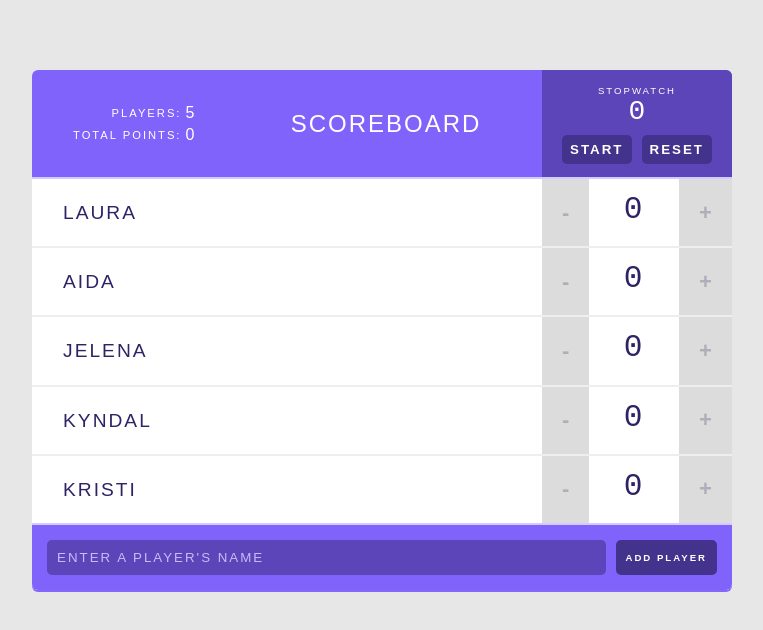
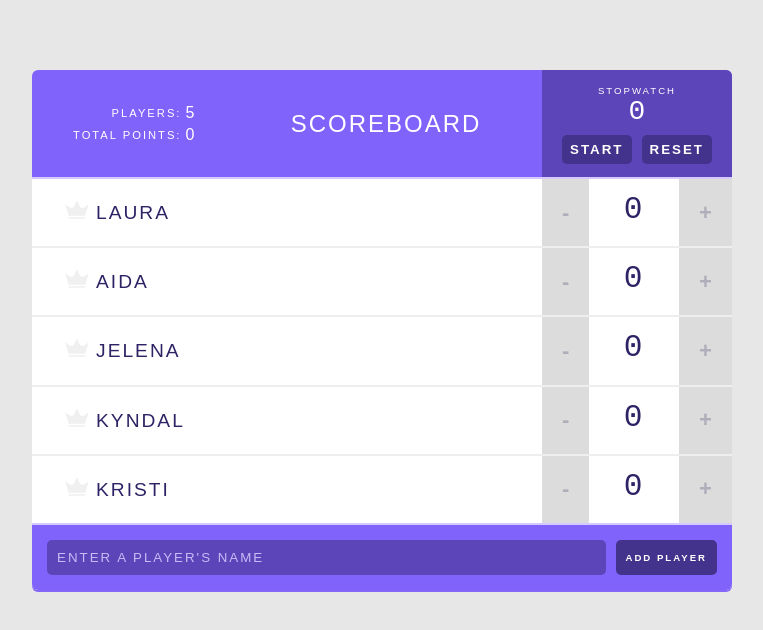
Before and after one commit to JelenaMF/scoreboard-app, a React (Create React App) app in the folder scoreboard/: page / in a window 1280 px wide. Shown: the top 630 px of the page, without its empty margins (258-1021 px from the left). Built offline with nearby package versions, Linux system fonts and the light colour scheme.

Commit message:
Icon Component
added icon component to display when player has a high score

```diff
--- a/scoreboard/src/components/App.js
+++ b/scoreboard/src/components/App.js
@@ -71,6 +71,15 @@
     });
   }
 
+  getHighScore = () => {
+    const scores = this.state.players.map( p => p.score );
+    const highScore = Math.max(...scores);
+    if (highScore) {
+      return highScore;
+    }
+    return null;
+  }
+
   handleRemovePlayer = (id) => {
     this.setState( prevState => {
       return {
@@ -80,6 +89,8 @@
   }
 
   render() {
+    const highScore = this.getHighScore();
+
     return (
       <div className="scoreboard">
         <Header players={this.state.players} />
@@ -94,6 +105,7 @@
             index={index}
             changeScore={this.handleScoreChange}
             removePlayer={this.handleRemovePlayer}
+            isHighScore={highScore === player.score}
           />
         )}
 
--- a/scoreboard/src/components/Header.js
+++ b/scoreboard/src/components/Header.js
@@ -13,6 +13,7 @@
     );
 }
 
+//propTypes obeject
 Header.propTypes = {
     title: PropTypes.string,
     players: PropTypes.arrayOf(PropTypes.object)
--- /dev/null
+++ b/scoreboard/src/components/Icon.js
@@ -0,0 +1,20 @@
+import React from 'react'
+import PropTypes from 'prop-types'
+
+
+const Icon = (props) => {
+    return(
+        <svg viewBox="0 0 44 35" className={ props.isHighScore ? 'is-high-score' : null } >
+        <path d="M26.7616 10.6207L21.8192 0L16.9973 10.5603C15.3699 14.1207 10.9096 15.2672 7.77534 12.9741L0 7.24138L6.56986 28.8448H37.0685L43.5781 7.72414L35.7425 13.0948C32.6685 15.2672 28.3288 14.0603 26.7616 10.6207Z" transform="translate(0 0.301727)"/>
+        <rect width="30.4986" height="3.07759" transform="translate(6.56987 31.5603)"/>
+        </svg>
+    )
+
+
+}
+
+Icon.prototype = {
+    isHighScore: PropTypes.bool
+}
+
+export default Icon;
--- a/scoreboard/src/components/Player.js
+++ b/scoreboard/src/components/Player.js
@@ -1,6 +1,7 @@
 import React, {PureComponent} from 'react';
 import PropTypes from 'prop-types'
 import Counter from './Counter';
+import Icon from './Icon';
 
 class Player extends PureComponent {
 
@@ -10,7 +11,8 @@
     name: PropTypes.string.isRequired,
     score: PropTypes.number.isRequired,
     id: PropTypes.number,
-    index: PropTypes.number
+    index: PropTypes.number,
+    isHighScore: PropTypes.bool
   }
 
   render() {
@@ -29,6 +31,9 @@
           className="remove-player"
           onClick={() => removePlayer(id)}>x
           </button>
+          <Icon
+          isHighScore={this.props.isHighScore}
+          />
           { name }
         </span>
 
```
Also changed, not shown: scoreboard/src/index.css (line endings or trailing spaces).
